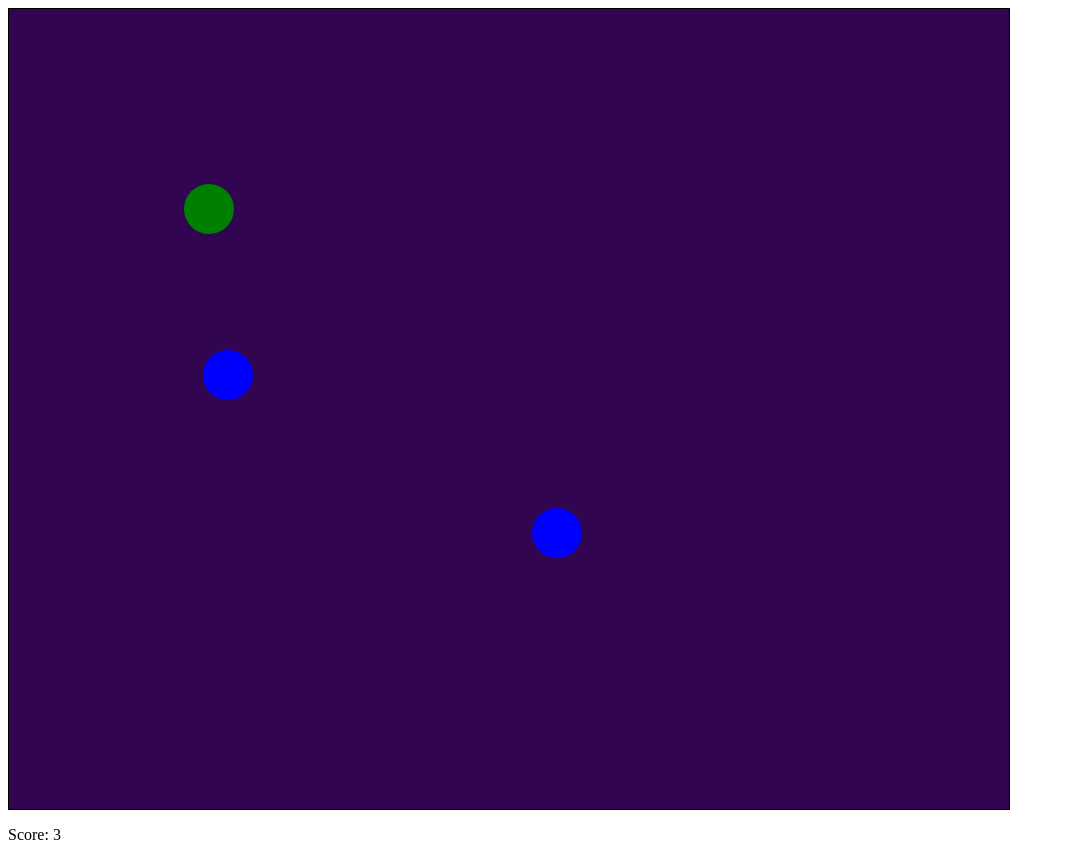
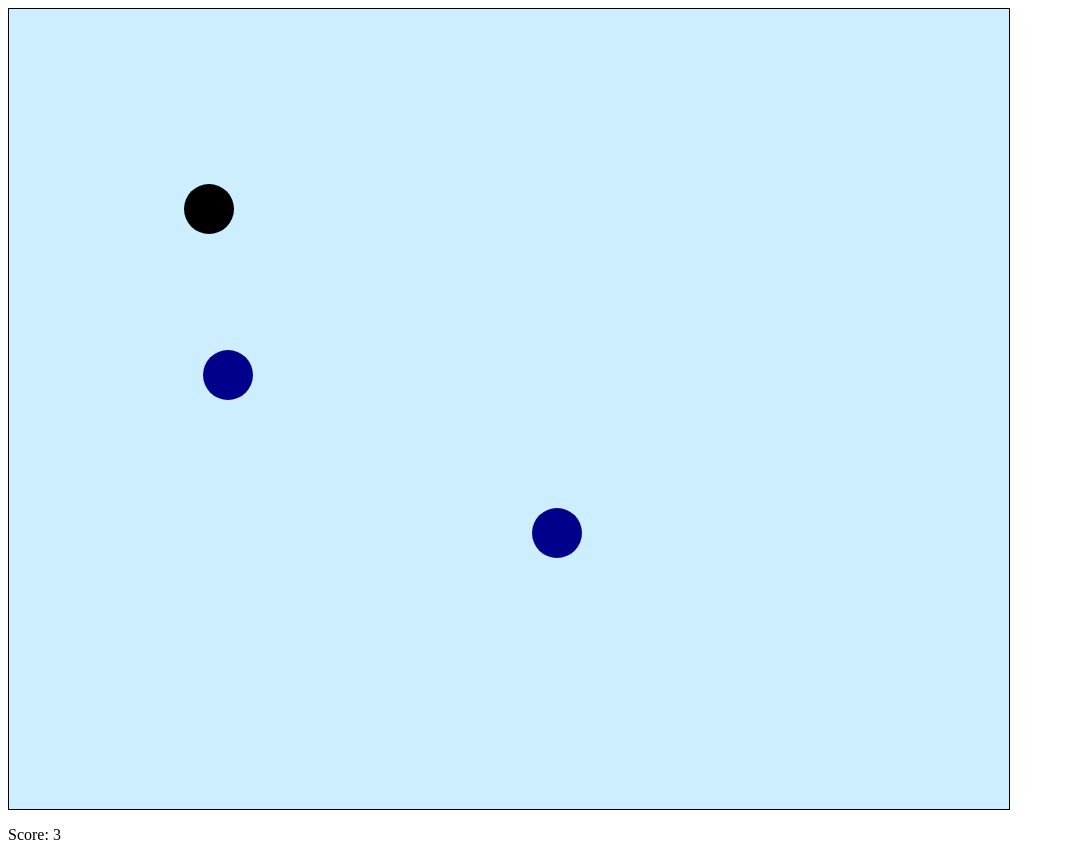
Before and after one commit to thenabeeel/bouncing-balls, a plain HTML site: page index.html in a window 1280 px wide. Shown: the whole page, without its empty margins (0-1065 px from the left). Drawn offline with Linux system fonts and the light colour scheme.

Commit message:
Update index.html

```diff
--- a/index.html
+++ b/index.html
@@ -6,20 +6,20 @@
       position: relative;
       width: 1000px;
       height: 800px;
-      background-color: #31054f;
+      background-color: #CCEEFF;
       border: 1px solid black;
     }
     .ball {
       width: 50px;
       height: 50px;
-      background-color: blue;
+      background-color: #00008B;
       position: absolute;
       border-radius: 50%;
     }
     .evilCircle {
       width: 50px;
       height: 50px;
-      background-color: green;
+      background-color: black;
       color: white;
       position: absolute;
       border-radius: 50%;
```
